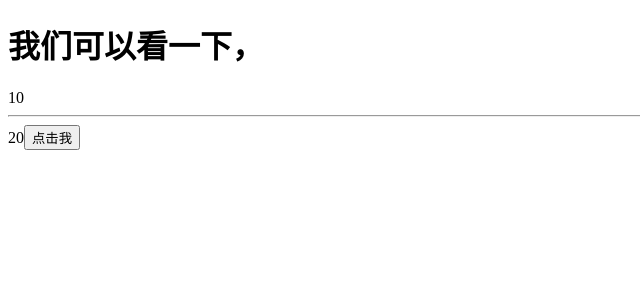
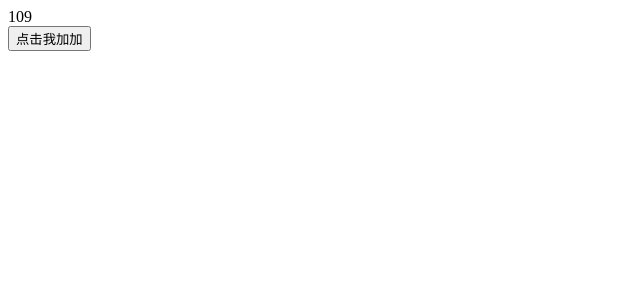
Before and after one commit to wieLai/mydemo, a Vue app: page /#/ in a window 1280 px wide. Shown: the top 300 px of the page, without its empty margins (0-640 px from the left). Built offline with nearby package versions, Linux system fonts and the light colour scheme.

Commit message:
getters的没有传参，和传参的用法

```diff
--- a/src/App.vue
+++ b/src/App.vue
@@ -1,10 +1,8 @@
 <template>
   <div class="app">
-    <h1>我们可以看一下，</h1>
-<span>{{count}}</span>
-<hr>
-<span>{{countadd}}</span>
-<input type="button" value="点击我" @click="handleCilck">
+<span>{{count}}</span><br>
+<!-- <span>{{addcount}}</span> -->
+<input type="button" value="点击我加加" @click="handleClick">
   </div>
 </template>
 
@@ -12,52 +10,34 @@
 export default {
   data () {
     return {
-      count: this.$store.state.count
+      // count: this.$store.state.count
+      // vuex中的计算属性，就是当计算属性那样来用就行，不能用函数调用的形式，this.$store.getters.addcount()
+      // 如果用函数调用的形式，就是要用另外一种写法了的
+      // 没有传参的用法
+      // count: this.$store.getters.addcount
+      // 传参的用法
+      count: this.$store.getters.addcount(99)
     }
   },
   computed: {
-    // 想要视图更新vuex中的的数据，就需要用计算属性监听this.$store.state.count这个依赖项的变化
-    // 为什么一定要计算属性呢？从下面的watch中我们可以看出，data中的数据，需要初始化的，
-    countadd () {
-      return this.$store.state.count
+    // addcount () {
+    //   return this.$store.state.count
+    // }
+    addcount () {
+      return this.$store.getters.addcount
     }
   },
-  watch: {
-    // 监听data中的count属性
-    count () {
-      console.log('如果这里输出了,就证明数据已经改变，但是就是没有更新到视图')
-      console.log('没有输出就是data中的数据没有发生变化，不仅仅是视图没有变化，老师说data中的数据需要初始化')
-      console.log(this.count)
-    },
-    // 监听vuex中的数据   监听对象中的属性值
-    '$store.state.count' () {
-      console.log('vuex中的数据发生了变化')
-      console.log(this.$store.state.count)
-    }
-    // 监听一个对象
-    // $store: {
-    //   handler (newV, oldV) {
-    //     console.log(newV.name, oldV.name)
-    //   },
-    //   deep: true
-    // }
-  },
   methods: {
-    handleCilck () {
-      this.$store.commit('updatedCount')
-    },
-    handleAction () {
-      setTimeout(() => {
-        this.$store.dispatch('updatedCount', 10)
-      }, 3000)
+    handleClick () {
+      this.$store.commit('addcount')
     }
   },
   mounted () {
-    this.handleAction()
+    // console.log(this.$store.getters.addcount)
   }
 }
 </script>
 
-<style lang="less" scoped>
+<style>
 
 </style>
--- a/src/store/index.js
+++ b/src/store/index.js
@@ -1,23 +1,31 @@
 import Vue from 'vue'
-import Vuex from 'vuex'
+import vuex from 'vuex'
+Vue.use(vuex)
 
-Vue.use(Vuex)
-
-export default new Vuex.Store({
+export default new vuex.Store({
   state: {
     count: 10
   },
-  mutations: {
-    updatedCount (state, num) {
-      // state.count++
-      state.count += num
+  // getters相当于计算属性,既然说是像计算属性，那我试试改变state中的数据，也就是改变他的依赖项看看
+  // 结果：依赖改变，他就改变
+  // 下面是没有传参的方式,有没有传参，决定了了这个计算属性的写法，和用法
+  getters: {
+    // addcount (state) {
+    //   return state.count + '我是'
+    // }
+    // addcount: state => state.count + '我是'
+    //
+    // 传参
+    addcount (state) {
+      return (num) => {
+        return state.count + num
+      }
     }
   },
-  actions: {
-    updatedCount (context, num) {
-      context.commit('updatedCount', num)
+  mutations: {
+    addcount (state) {
+      state.count++
     }
-  },
-  modules: {
   }
+
 })
```
